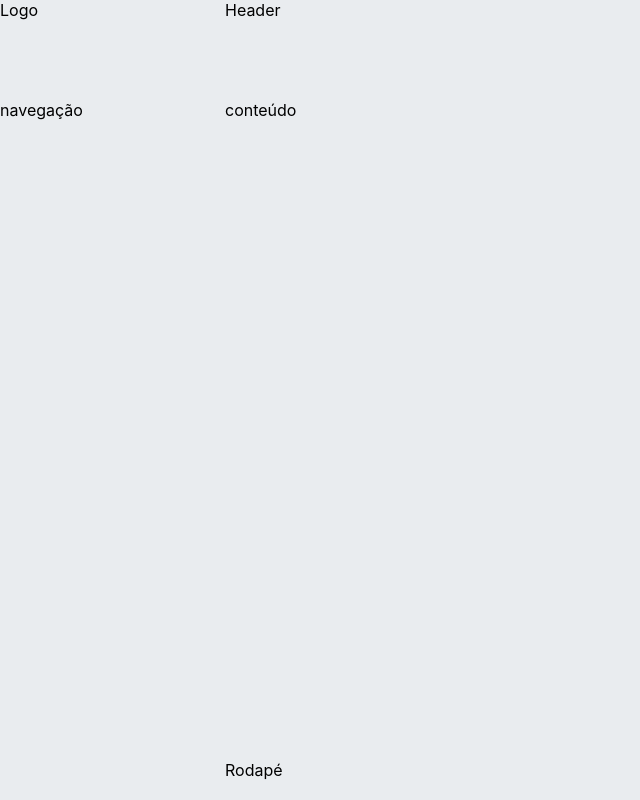
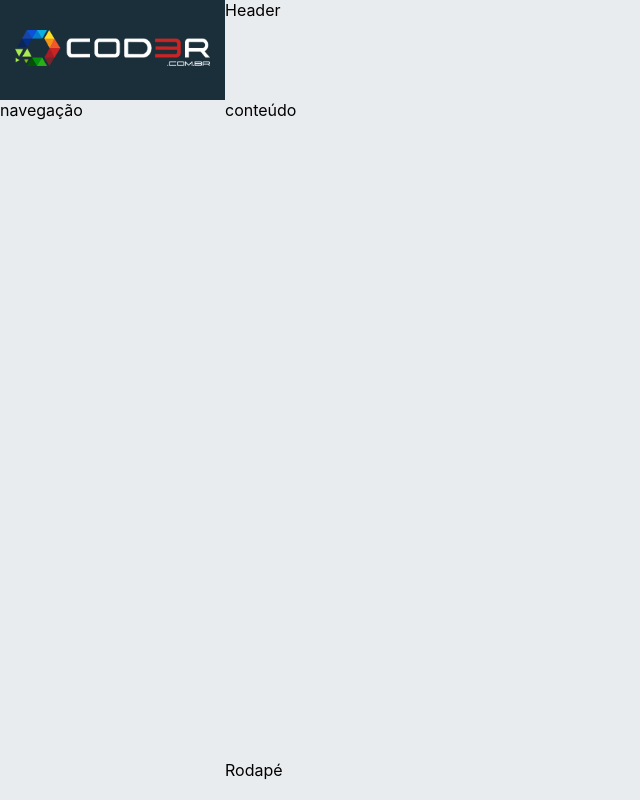
Before and after one commit to jpcchaves/Cadastro-Usuario-ReactJS, a React (Create React App) app in the folder frontend/: page / in a window 1280 px wide. Shown: the whole page, without its empty margins (0-640 px from the left). Built offline with nearby package versions, Linux system fonts and the light colour scheme.

Commit message:
logo component added

```diff
--- a/frontend/src/components/template/Logo.css
+++ b/frontend/src/components/template/Logo.css
@@ -0,0 +1,11 @@
+aside.logo{
+    background-color: var(--bg-dark);
+    display: flex;
+    justify-content: center;
+    align-items: center;
+}
+
+aside.logo img {
+    padding: 0px 15px;
+    width: 100%;
+}
--- a/frontend/src/components/template/Logo.jsx
+++ b/frontend/src/components/template/Logo.jsx
@@ -1,7 +1,10 @@
 import './Logo.css'
+import Logo from '../../assets/imgs/logo.png'
 import React from 'react'
 
 export default props =>
     <aside className="logo">
-        Logo
+        <a href="#">
+            <img src={Logo} alt="logotipo da marca" />
+        </a>
     </aside>
```
Also changed, not shown: frontend/src/assets/imgs/logo.png (added).
